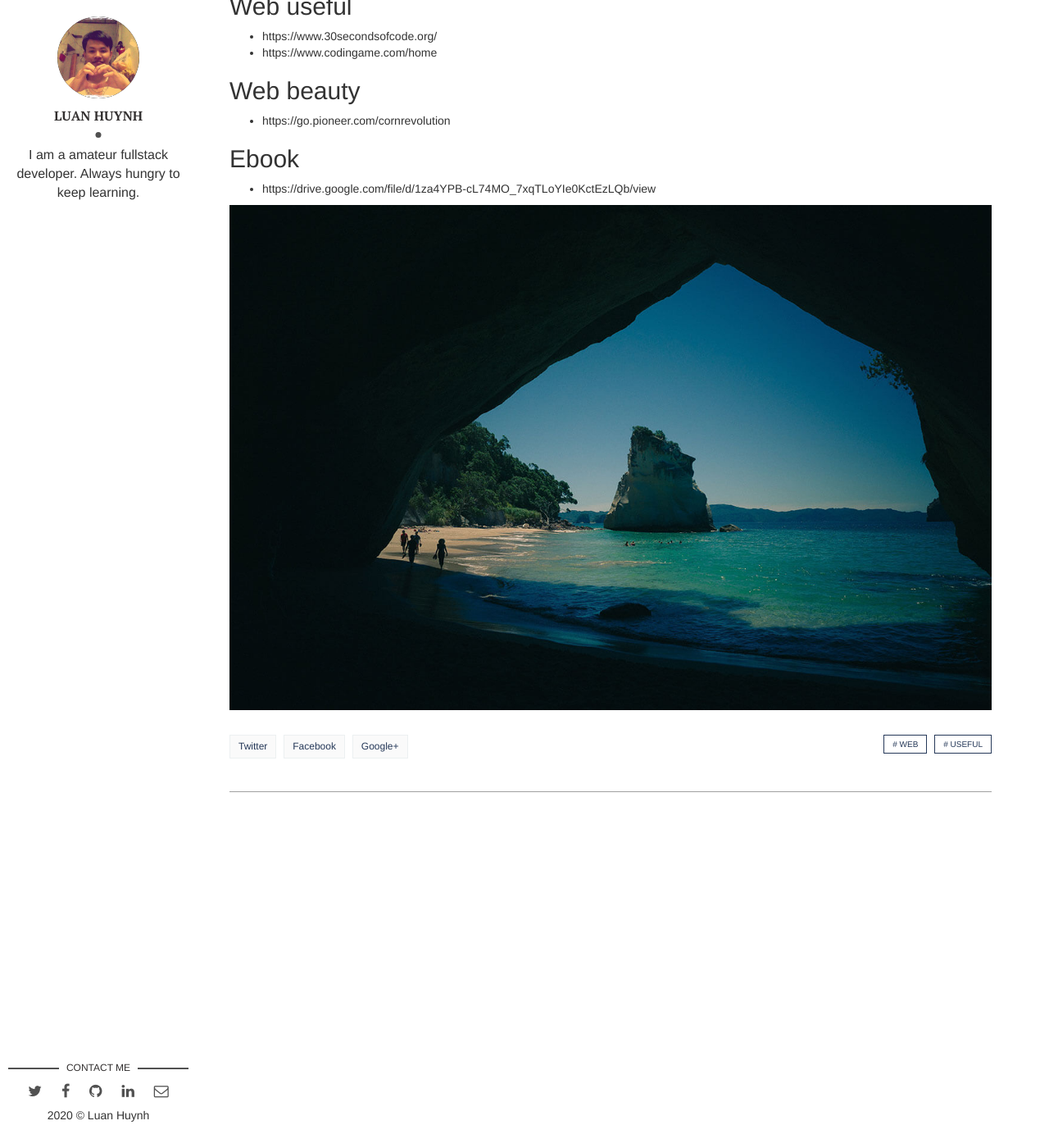
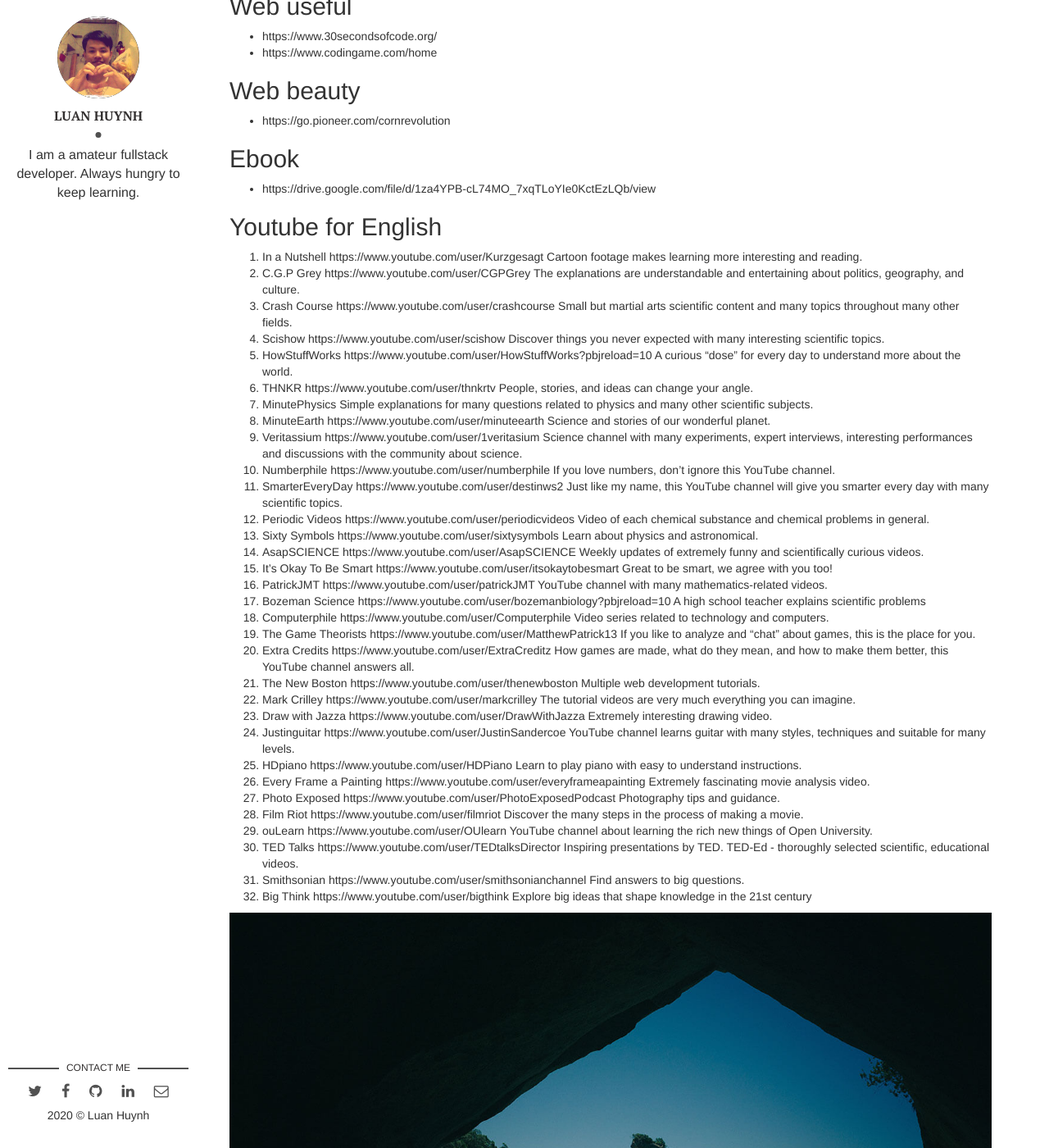
Before and after one commit to minhluan2292/blog, a Jekyll site: the page built from _posts/2020-07-14-some-web-useful-for-it.markdown, in a window 1280 px wide and 1400 px high, scrolled down 653 px. Shown: the whole window at 82% size. Built offline with Jekyll 4.4.1, drawn with Linux system fonts in a browser that asks for light colours; nearby versions of some CDN libraries; library files that are not in the unit come from our copies.

Commit message:
Update 2020-07-14-some-web-useful-for-it.markdown

```diff
--- a/_posts/2020-07-14-some-web-useful-for-it.markdown
+++ b/_posts/2020-07-14-some-web-useful-for-it.markdown
@@ -21,5 +21,106 @@ tags: [Web, Useful]
 
 * https://drive.google.com/file/d/1za4YPB-cL74MO_7xqTLoYIe0KctEzLQb/view
 
+## Youtube for English
+
+1. In a Nutshell
+https://www.youtube.com/user/Kurzgesagt
+Cartoon footage makes learning more interesting and reading.
+2. C.G.P Grey
+https://www.youtube.com/user/CGPGrey
+The explanations are understandable and entertaining about politics, geography, and culture.
+3. Crash Course
+https://www.youtube.com/user/crashcourse
+Small but martial arts scientific content and many topics throughout many other fields.
+4. Scishow
+https://www.youtube.com/user/scishow
+Discover things you never expected with many interesting scientific topics.
+5. HowStuffWorks
+https://www.youtube.com/user/HowStuffWorks?pbjreload=10
+A curious "dose" for every day to understand more about the world.
+6. THNKR
+https://www.youtube.com/user/thnkrtv
+People, stories, and ideas can change your angle.
+7. MinutePhysics
+Simple explanations for many questions related to physics and many other scientific subjects.
+8. MinuteEarth
+https://www.youtube.com/user/minuteearth
+Science and stories of our wonderful planet.
+9. Veritassium
+https://www.youtube.com/user/1veritasium
+Science channel with many experiments, expert interviews, interesting performances and discussions with the community about science.
+10. Numberphile
+https://www.youtube.com/user/numberphile
+If you love numbers, don't ignore this YouTube channel.
+11. SmarterEveryDay
+https://www.youtube.com/user/destinws2
+Just like my name, this YouTube channel will give you smarter every day with many scientific topics.
+12. Periodic Videos
+https://www.youtube.com/user/periodicvideos
+Video of each chemical substance and chemical problems in general.
+13. Sixty Symbols
+https://www.youtube.com/user/sixtysymbols
+Learn about physics and astronomical.
+14. AsapSCIENCE
+https://www.youtube.com/user/AsapSCIENCE
+Weekly updates of extremely funny and scientifically curious videos.
+15. It’s Okay To Be Smart
+https://www.youtube.com/user/itsokaytobesmart
+Great to be smart, we agree with you too!
+16. PatrickJMT
+https://www.youtube.com/user/patrickJMT
+YouTube channel with many mathematics-related videos.
+17. Bozeman Science
+https://www.youtube.com/user/bozemanbiology?pbjreload=10
+A high school teacher explains scientific problems
+18. Computerphile
+https://www.youtube.com/user/Computerphile
+Video series related to technology and computers.
+19. The Game Theorists
+https://www.youtube.com/user/MatthewPatrick13
+If you like to analyze and "chat" about games, this is the place for you.
+20. Extra Credits
+https://www.youtube.com/user/ExtraCreditz
+How games are made, what do they mean, and how to make them better, this YouTube channel answers all.
+21. The New Boston
+https://www.youtube.com/user/thenewboston
+Multiple web development tutorials.
+22. Mark Crilley
+https://www.youtube.com/user/markcrilley
+The tutorial videos are very much everything you can imagine.
+23. Draw with Jazza
+https://www.youtube.com/user/DrawWithJazza
+Extremely interesting drawing video.
+24. Justinguitar
+https://www.youtube.com/user/JustinSandercoe
+YouTube channel learns guitar with many styles, techniques and suitable for many levels.
+25. HDpiano
+https://www.youtube.com/user/HDPiano
+Learn to play piano with easy to understand instructions.
+26. Every Frame a Painting
+https://www.youtube.com/user/everyframeapainting
+Extremely fascinating movie analysis video.
+27. Photo Exposed
+https://www.youtube.com/user/PhotoExposedPodcast
+Photography tips and guidance.
+28. Film Riot
+https://www.youtube.com/user/filmriot
+Discover the many steps in the process of making a movie.
+29. ouLearn
+https://www.youtube.com/user/OUlearn
+YouTube channel about learning the rich new things of Open University.
+30. TED Talks
+https://www.youtube.com/user/TEDtalksDirector
+Inspiring presentations by TED.
+TED-Ed - thoroughly selected scientific, educational videos.
+31. Smithsonian
+https://www.youtube.com/user/smithsonianchannel
+Find answers to big questions.
+32. Big Think
+https://www.youtube.com/user/bigthink
+Explore big ideas that shape knowledge in the 21st century
+
+
+
 
 ![I and My friends]({{site.baseurl}}/assets/img/we-in-rest.jpg)
```
